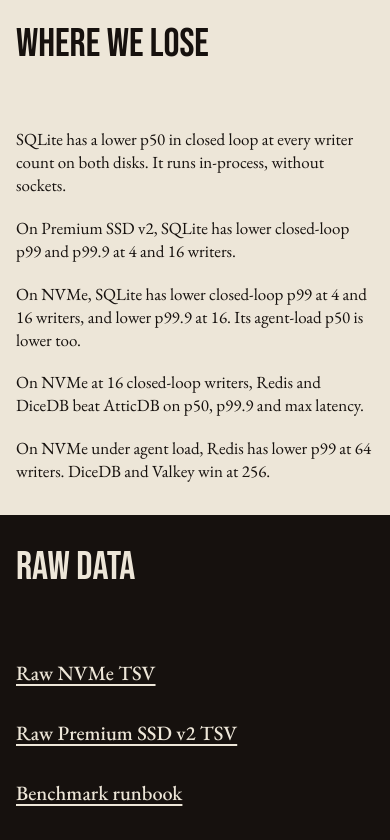
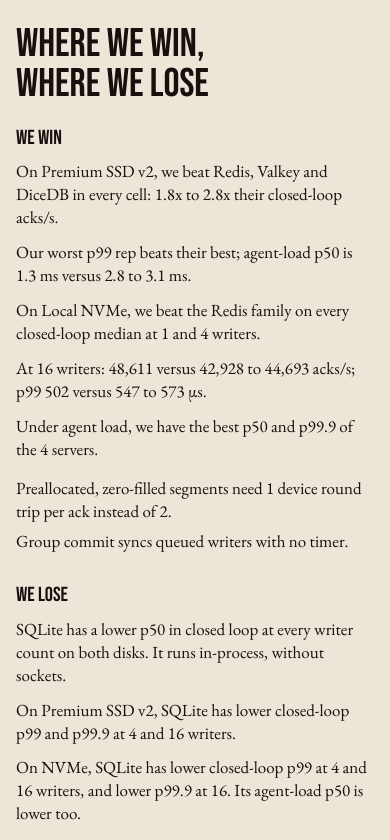
Before and after one commit to Clawdlinux/atticdb, a Next.js app in the folder site/: page /benchmarks in a window 390 px wide. Shown: the part 3020-3860 px from the top of the page. Built offline with nearby package versions, Linux system fonts and the light colour scheme.

Commit message:
feat(site): where we win, next to where we lose
Signed-off-by: Shreyansh Sancheti <43677304+shreyanshjain7174@users.noreply.github.com>

```diff
--- a/site/src/app/benchmarks/benchmarks.module.css
+++ b/site/src/app/benchmarks/benchmarks.module.css
@@ -33,8 +33,7 @@
   margin-bottom: 2rem;
 }
 
-.splitSection,
-.splitInner {
+.splitSection {
   display: grid;
   gap: 2rem;
 }
@@ -138,27 +137,48 @@
   margin-top: 1rem;
 }
 
-.loseSection {
-  padding-block: calc(var(--space-section) * 0.5);
+.tradeoffSection {
+  padding-block: 2rem;
   background: var(--field-1);
   color: var(--field-1-ink);
 }
 
-.loseSection :focus-visible {
+.tradeoffSection :focus-visible {
   outline-color: var(--field-1-ink);
 }
 
-.loseList {
+.tradeoffSection .sectionTitle {
+  margin-bottom: 1.5rem;
+  font-size: clamp(2.5rem, 1.2rem + 4vw, 4.5rem);
+}
+
+.tradeoffColumns {
   display: grid;
-  gap: 1.25rem;
+  gap: 2rem;
+}
+
+.columnTitle {
+  margin-bottom: 0.75rem;
+  font-size: var(--step-lead);
+}
+
+.tradeoffList {
+  display: grid;
+  gap: 0.75rem;
   padding: 0;
   list-style: none;
 }
 
-.loseItem {
-  max-width: 56ch;
+.tradeoffItem,
+.whyLines {
   font-size: var(--step-body);
   line-height: 1.35;
+}
+
+.whyLines {
+  display: grid;
+  gap: 0.5rem;
+  margin-top: 1rem;
 }
 
 .linksList {
@@ -219,7 +239,11 @@
 
 @media (min-width: 64rem) {
   .splitSection,
-  .splitInner {
+  .diskSection {
+    padding-block: calc(var(--space-section) * 0.35);
+  }
+
+  .splitSection {
     grid-template-columns: repeat(12, minmax(0, 1fr));
     column-gap: 2rem;
     align-items: start;
@@ -242,9 +266,9 @@
     gap: 1.25rem 2rem;
   }
 
-  .loseList {
+  .tradeoffColumns {
     grid-template-columns: repeat(2, minmax(0, 1fr));
-    gap: 1.25rem 2.5rem;
+    gap: 2.5rem;
   }
 
   .linksList {
--- a/site/src/app/benchmarks/page.tsx
+++ b/site/src/app/benchmarks/page.tsx
@@ -18,6 +18,34 @@ const METHOD_ITEMS = [
   `${BENCH_META.date}: ${BENCH_META.machine}, 8 vCPU, Linux 7.0, ext4. Medians of ${BENCH_META.reps} interleaved runs, each on fresh data.`,
   "Local NVMe and 128 GiB Premium SSD v2. Premium runs at 3,000 IOPS and 125 MB/s.",
   "AtticDB groups commits with fdatasync. Other servers use appendfsync always; SQLite uses WAL and synchronous=FULL.",
+];
+
+const premiumClosed = getRows("premium-v2", "closed");
+const premiumAgent = getRows("premium-v2", "agent");
+const isRedisFamily = (row: BenchRow) => ["redis", "valkey", "dicedb"].includes(row.system);
+const premiumAckRatios = premiumClosed.filter(isRedisFamily).map((peer) => {
+  const ours = premiumClosed.find((row) => row.system === "atticdb" && row.writers === peer.writers)!;
+  return ours.acksPerSec / peer.acksPerSec;
+});
+const premiumAgentP50 = premiumAgent.filter((row) => row.system === "atticdb").map((row) => row.p50us / 1000);
+const premiumPeerP50 = premiumAgent.filter(isRedisFamily).map((row) => row.p50us / 1000);
+const nvmeClosed = getRows("nvme", "closed").filter((row) => row.system === "atticdb");
+const nvmeHigh = nvmeClosed.reduce((highest, row) => row.writers > highest.writers ? row : highest);
+const nvmeLowWriters = nvmeClosed.filter((row) => row.writers < nvmeHigh.writers).map((row) => row.writers);
+const nvmePeers = getRows("nvme", "closed").filter((row) => row.writers === nvmeHigh.writers && isRedisFamily(row));
+const nvmeServerCount = new Set(BENCH_ROWS.filter((row) => row.disk === "nvme" && row.system !== "sqlite").map((row) => row.system)).size;
+
+const WHERE_WE_WIN = [
+  `On Premium SSD v2, we beat Redis, Valkey and DiceDB in every cell: ${Math.min(...premiumAckRatios).toFixed(1)}x to ${Math.max(...premiumAckRatios).toFixed(1)}x their closed-loop acks/s.`,
+  `Our worst p99 rep beats their best; agent-load p50 is ${Math.max(...premiumAgentP50).toFixed(1)} ms versus ${Math.min(...premiumPeerP50).toFixed(1)} to ${Math.max(...premiumPeerP50).toFixed(1)} ms.`,
+  `On Local NVMe, we beat the Redis family on every closed-loop median at ${nvmeLowWriters.join(" and ")} writers.`,
+  `At ${nvmeHigh.writers} writers: ${fmt.format(nvmeHigh.acksPerSec)} versus ${fmt.format(Math.min(...nvmePeers.map((row) => row.acksPerSec)))} to ${fmt.format(Math.max(...nvmePeers.map((row) => row.acksPerSec)))} acks/s; p99 ${fmt.format(nvmeHigh.p99us)} versus ${fmt.format(Math.min(...nvmePeers.map((row) => row.p99us)))} to ${fmt.format(Math.max(...nvmePeers.map((row) => row.p99us)))} µs.`,
+  `Under agent load, we have the best p50 and p99.9 of the ${nvmeServerCount} servers.`,
+];
+
+const WHY_WE_WIN = [
+  "Preallocated, zero-filled segments need 1 device round trip per ack instead of 2.",
+  "Group commit syncs queued writers with no timer.",
 ];
 
 const WHERE_WE_LOSE = [
@@ -273,20 +301,36 @@ export default function BenchmarksPage() {
         </section>
       ))}
 
-      <section className={`bleed ${styles.loseSection}`} aria-labelledby="lose-title">
-        <div className={styles.splitInner}>
-          <Reveal className={styles.splitHead}>
-            <h2 id="lose-title" className={styles.sectionTitle}>
-              Where we lose
+      <section className={`bleed ${styles.tradeoffSection}`} aria-labelledby="tradeoff-title">
+        <Reveal>
+          <h2 id="tradeoff-title" className={styles.sectionTitle}>
+            Where we win, where we lose
           </h2>
         </Reveal>
-          <ul className={`${styles.splitBody} ${styles.loseList}`}>
-            {WHERE_WE_LOSE.map((item, i) => (
-              <Reveal as="li" key={item} delay={0.07 * (i + 1)} className={styles.loseItem}>
+        <div className={styles.tradeoffColumns}>
+          <div>
+            <h3 className={styles.columnTitle}>We win</h3>
+            <ul className={styles.tradeoffList}>
+              {WHERE_WE_WIN.map((item, i) => (
+                <Reveal as="li" key={item} delay={0.07 * (i + 1)} className={styles.tradeoffItem}>
                   {item}
                 </Reveal>
               ))}
             </ul>
+            <div className={styles.whyLines}>
+              {WHY_WE_WIN.map((item) => <p key={item}>{item}</p>)}
+            </div>
+          </div>
+          <div>
+            <h3 className={styles.columnTitle}>We lose</h3>
+            <ul className={styles.tradeoffList}>
+              {WHERE_WE_LOSE.map((item, i) => (
+                <Reveal as="li" key={item} delay={0.07 * (i + 1)} className={styles.tradeoffItem}>
+                  {item}
+                </Reveal>
+              ))}
+            </ul>
+          </div>
         </div>
       </section>
 
```
Also changed, not shown: 1 other file (tests, documents, lock files or other folders). Lines whose indentation alone changed are shown as unchanged.
